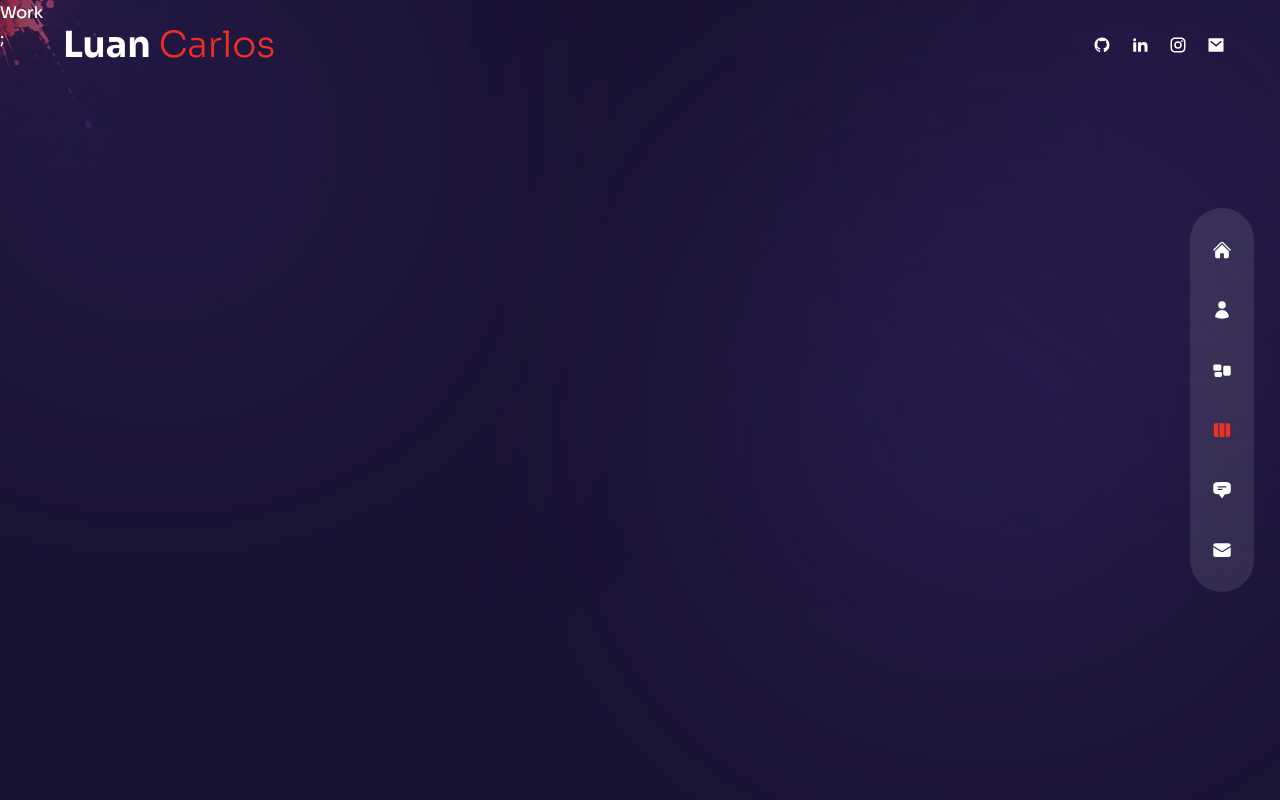
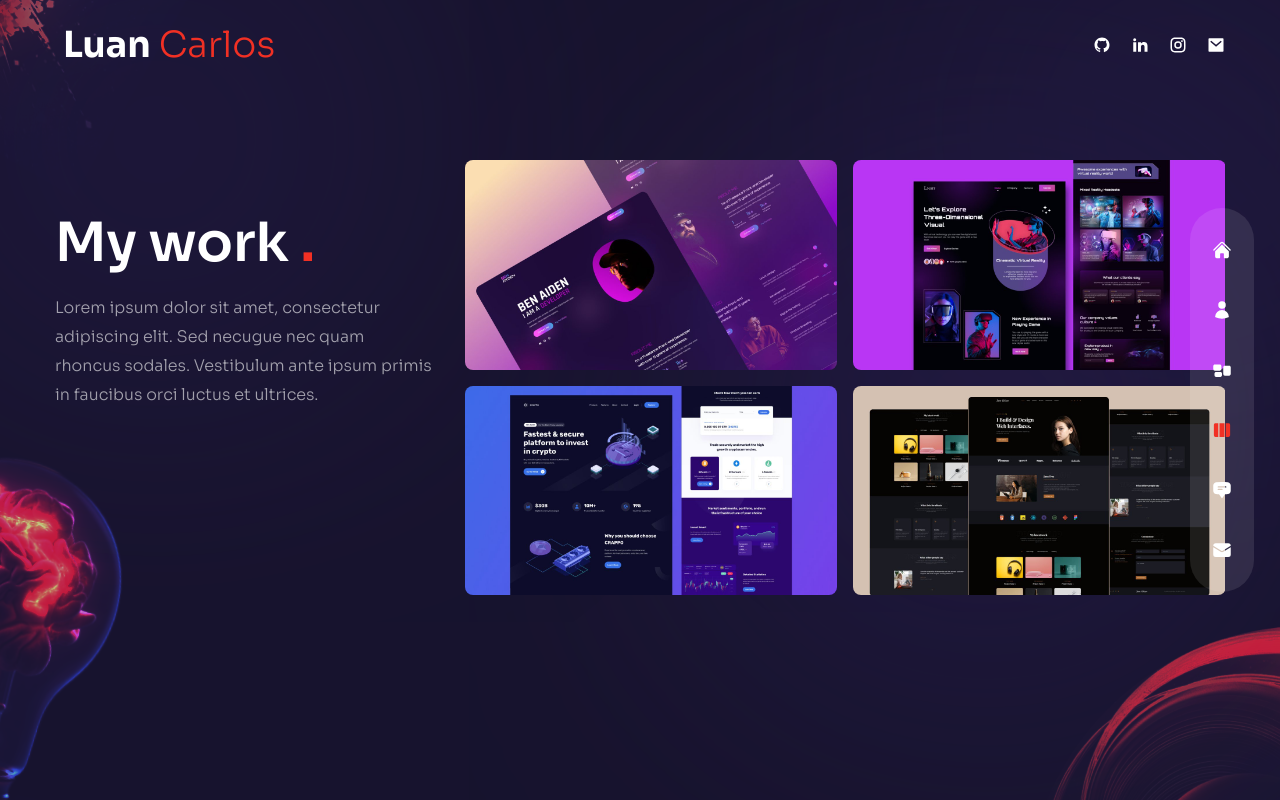
Before and after one commit to Luancss/portfolio-website, a Next.js app: page /work in a window 1280 px wide. Built offline with nearby package versions, Linux system fonts and the light colour scheme.

Commit message:
Page work complete

```diff
--- a/components/WorkSlider.js
+++ b/components/WorkSlider.js
@@ -1,51 +1,109 @@
 // data
-const workSlides = {
+const workSlider = {
   slides: [
     {
       images: [
         {
-          title: 'title',
-          path: '/thumb1.jpg',
+          title: "title",
+          path: "/thumb1.jpg",
         },
         {
-          title: 'title',
-          path: '/thumb2.jpg',
+          title: "title",
+          path: "/thumb2.jpg",
         },
         {
-          title: 'title',
-          path: '/thumb3.jpg',
+          title: "title",
+          path: "/thumb3.jpg",
         },
         {
-          title: 'title',
-          path: '/thumb4.jpg',
+          title: "title",
+          path: "/thumb4.jpg",
         },
       ],
     },
     {
       images: [
         {
-          title: 'title',
-          path: '/thumb4.jpg',
+          title: "title",
+          path: "/thumb4.jpg",
         },
         {
-          title: 'title',
-          path: '/thumb1.jpg',
+          title: "title",
+          path: "/thumb1.jpg",
         },
         {
-          title: 'title',
-          path: '/thumb2.jpg',
+          title: "title",
+          path: "/thumb2.jpg",
         },
         {
-          title: 'title',
-          path: '/thumb3.jpg',
+          title: "title",
+          path: "/thumb3.jpg",
         },
       ],
     },
   ],
 };
 
+import Image from "next/image";
+
+import { Swiper, SwiperSlide } from "swiper/react";
+
+import "swiper/css";
+import "swiper/css/free-mode";
+import "swiper/css/pagination";
+
+import { Pagination } from "swiper";
+
+// icon
+import { BsArrowRight } from "react-icons/bs";
+
 const WorkSlider = () => {
-  return <div>Work Slider</div>;
+  return (
+    <Swiper
+      spaceBetween={10}
+      pagination={{
+        clickable: true,
+      }}
+      modules={{ Pagination }}
+      className="h-[280px] sm:h-[480px]"
+    >
+      {workSlider.slides.map((slide, index) => {
+        return (
+          <SwiperSlide key={index}>
+            <div className="grid grid-cols-2 grid-rows-2 gap-4 cursor-pointer">
+              {slide.images.map((image, index) => {
+                return (
+                  <div className="relative rounded-lg overflow-hidden flex items-center justify-center group" key={index}>
+                    <div className="flex items-center justify-center relative overflow-hidden group">
+                      {/* image */}
+                      <Image src={image.path} width={500} height={300} alt="" />
+                      {/* overflow gradient*/}
+                      <div className="absolute inset-0 bg-gradient-to-l from-transparent via-[#e838cc] to-[#4a22bd] opacity-0 group-hover:opacity-80 transition-all duration-700"></div>
+                      {/* title */}
+                      <div className="absolute bottom-0 translate-y-full group-hover:-translate-y-10 group-hover:xl:-translate-y-20 transition-all duration-300">
+                        <div className="flex items-center gap-x-2 text-[13px] tracking-[0.2em]">
+                          {/* title part 1 */}
+                          <div className="delay-100">VER</div>
+                          {/* title part 2*/}
+                          <div className="translate-y-[500%] group-hover:translate-y-0 transition-all duration-300 delay-150">
+                            PROJETO
+                          </div>
+                          {/*icon*/}
+                          <div className="text-xl translate-y-[500%] group-hover:translate-y-0 transition-all duration-300 delay-200">
+                            <BsArrowRight />
+                          </div>
+                        </div>
+                      </div>
+                    </div>
+                  </div>
+                );
+              })}
+            </div>
+          </SwiperSlide>
+        );
+      })}
+    </Swiper>
+  );
 };
 
 export default WorkSlider;
--- a/pages/work/index.js
+++ b/pages/work/index.js
@@ -1,5 +1,54 @@
+// components
+import WorkSlider from "../../components/WorkSlider";
+import Bulb from "../../components/Bulb";
+import Circles from "../../components/Circles";
+
+// framer motion
+import { motion } from "framer-motion";
+import { fadeIn } from "../../variants";
+
 const Work = () => {
-  return <div>Work</div>;
+  return (
+    <div className="h-full bg-primary/30 py-36 flex items-center">
+      <Circles />
+      <div className="container mx-auto">
+        <div className="flex flex-col xl:flex-row gap-x-8">
+          {/* text */}
+          <div className="text-center flex xl:w-[30vw] flex-col lg:text-left mb-4 xl:mb-0">
+            <motion.h2
+              variants={fadeIn("up", 0.2)}
+              initial="hidden"
+              animate="show"
+              exit="hidden"
+              className="h2 xl:mt-12"
+            >
+              My work <span className="text-accent">.</span>
+            </motion.h2>
+            <motion.p
+              variants={fadeIn("up", 0.4)}
+              initial="hidden"
+              animate="show"
+              exit="hidden"
+              className="mb-4 max-w-[400px] mx-auto lg:mx-0">
+              Lorem ipsum dolor sit amet, consectetur adipiscing elit. Sed
+              necugue nec quam rhoncus sodales. Vestibulum ante ipsum primis in
+              faucibus orci luctus et ultrices.
+            </motion.p>
+          </div>
+          {/* slider */}
+          <motion.div
+            variants={fadeIn("down", 0.6)}
+            initial="hidden"
+            animate="show"
+            exit="hidden"
+            className="w-full xl:max-w-[65%]">
+            <WorkSlider />
+          </motion.div>
+        </div>
+      </div>
+      <Bulb />
+    </div>
+  );
 };
 
 export default Work;
```
